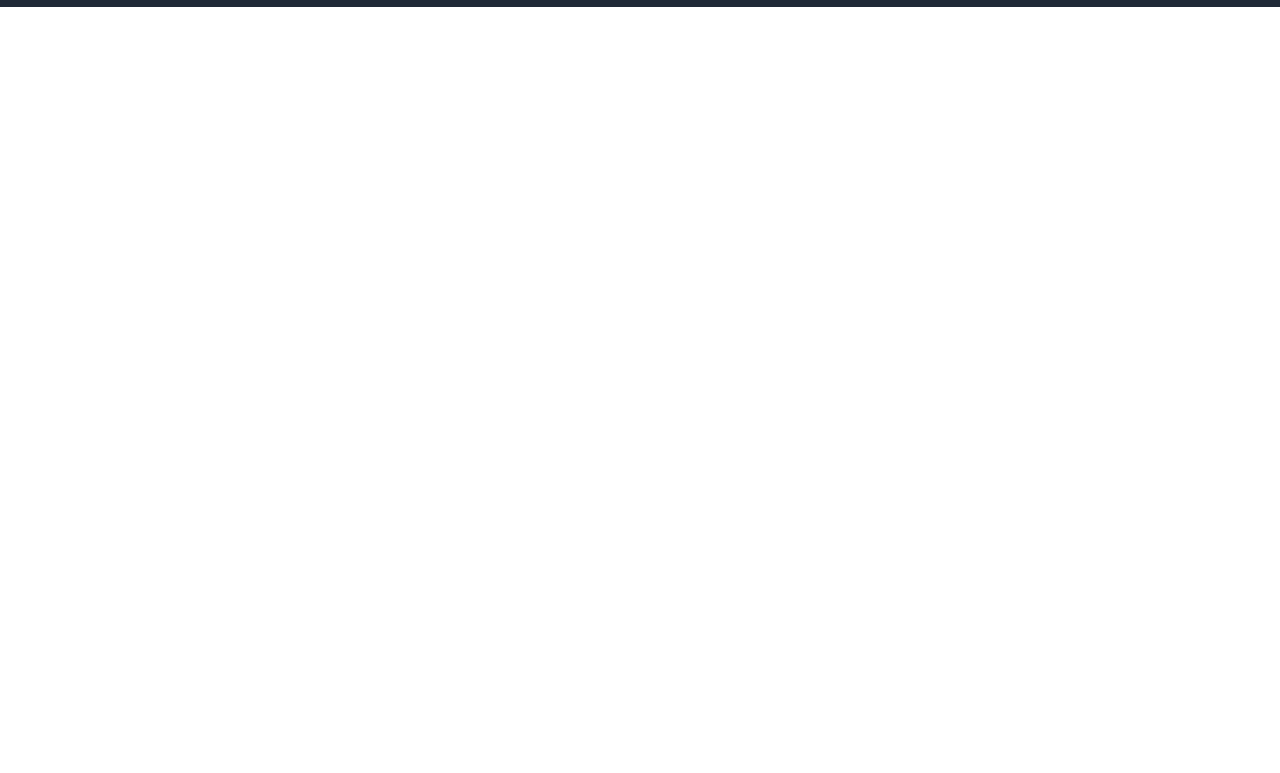
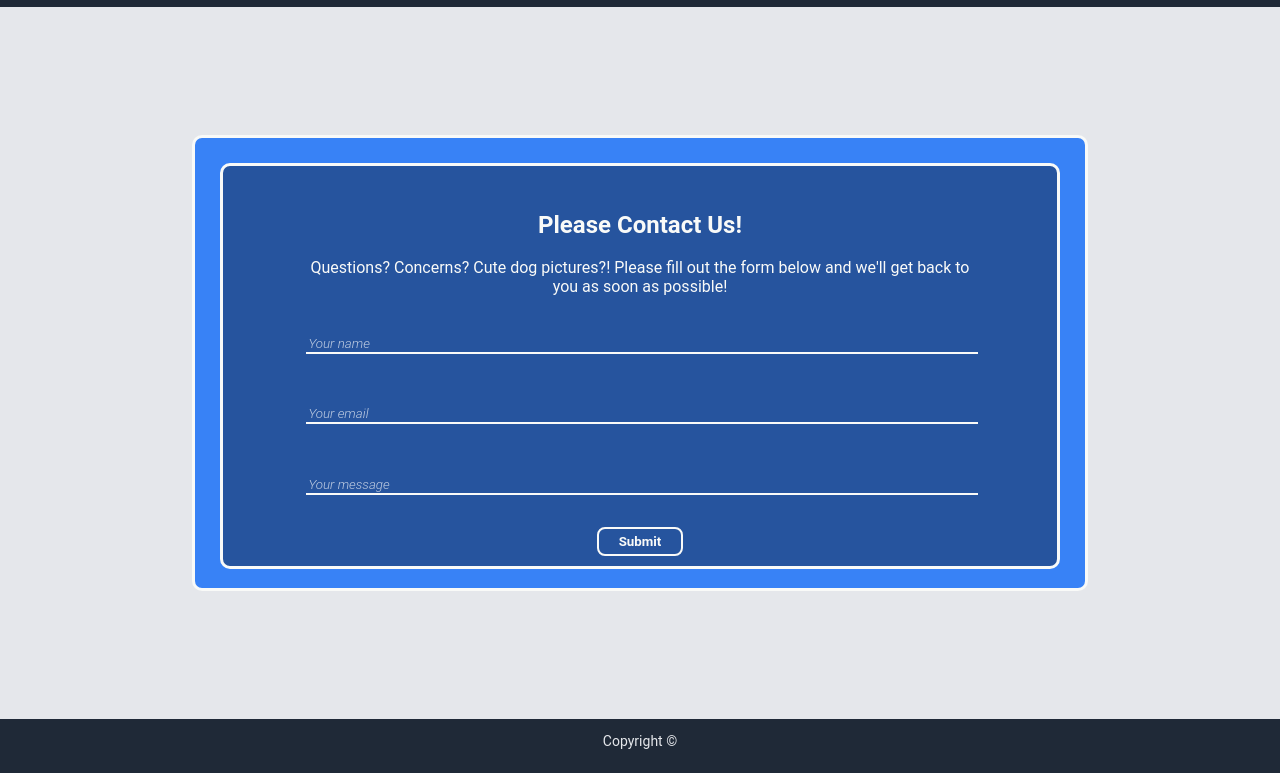
Before and after one commit to ElaineBergstrom/main-css-assignment, a plain HTML site: page pages/contact/contact.html in a window 1280 px wide. Shown: the part 57-830 px from the top of the page. Before the commit the page ends 800 px from the top, so only its background shows below. Drawn offline with Linux system fonts and the light colour scheme.

Commit message:
added contact page
created contact page with form

```diff
--- a/pages/contact/contact.html
+++ b/pages/contact/contact.html
@@ -21,5 +21,41 @@
             <a href="#">About Us</a>
         </nav>
     </header>
+    <section id="form-section" class="border">
+        <form id="contact-form" class="border">
+            <div class="form-header">
+                <h2>Please Contact Us!</h2>
+                <p>
+                    Questions? Concerns? Cute dog pictures?! Please fill out the form below and we'll
+                    get back to you as soon as possible!
+                </p>
+            </div>
+            <div class="input-container">
+                <input
+                    type="text"
+                    placeholder="Your name"
+                    class="form-input"
+                >
+                <input
+                    type="email"
+                    placeholder="Your email"
+                    class="form-input"
+                >
+                <input
+                    type="text"
+                    placeholder="Your message"
+                    class="form-input"
+                >
+            </div>
+            <button type="submit">
+                Submit
+            </button>
+        </form>
+    </section>
+    <footer class="center-format-section dark-bkg" id="footer">
+        <p>
+            Copyright ©
+        </p>
+    </footer>
 </body>
 </html>
--- a/pages/contact/contact.styles.css
+++ b/pages/contact/contact.styles.css
@@ -5,7 +5,7 @@
 
 body {
     margin: 0;
-    background-color: #ffffff;
+    background-color: #E5E7EB;
 }
 
 .center-format-section {
@@ -63,3 +63,85 @@ header.center-format-section {
     color: #3882F6;
     font-size: 18px;
 }
+
+/**** Form ****/
+
+.border {
+    border: 3px solid #F9FAF8;
+    border-radius: 10px;
+}
+
+#form-section.border {
+    background-color: #3882F6;
+    margin: 10% 15% 10% 15%;
+    height: 400px;
+    padding: 25px;
+}
+
+#contact-form {
+    display: flex;
+    flex-direction: column;
+    justify-content: space-between;
+    align-items: center;
+    height: 100%;
+    color: #F9FAF8;
+    background-color: #26549e;
+
+}
+
+.form-header {
+    width: 80%;
+    margin-top: 25px;
+    text-align: center;
+}
+
+.input-container {
+    display: flex;
+    flex-direction: column;
+    height: 40%;
+    width: 80%;
+    padding: 20px;
+    justify-content: space-between;
+}
+.form-input {
+    outline: none;
+    border-top: 0;
+    border-left: 0;
+    border-right: 0;
+    border-bottom: 2px solid #F9FAF8;
+    background-color: #26549e;
+    color: #F9FAF8;
+    width: 100%;
+}
+
+.form-input::placeholder {
+    font-style: italic;
+    font-weight: 300;
+    color: rgba(255, 255, 255, 0.7)
+}
+
+button {
+    border-radius: 8px;
+    border: 2px solid #F9FAF8;
+    color: #F9FAF8;
+    background-color: #26549e;
+    font-weight: bold;
+    padding: 5px 20px 5px 20px;
+    margin: 10px;
+}
+
+button:active {
+    border-color: #3882F6;
+    background-color: #F9FAF8;
+    color: #26549e;
+}
+
+/**** Footer ****/
+
+#footer p {
+    width: 100%;
+    text-align: center;
+    font-size: 14px;
+    color: #E5E7EB;
+
+}
```
